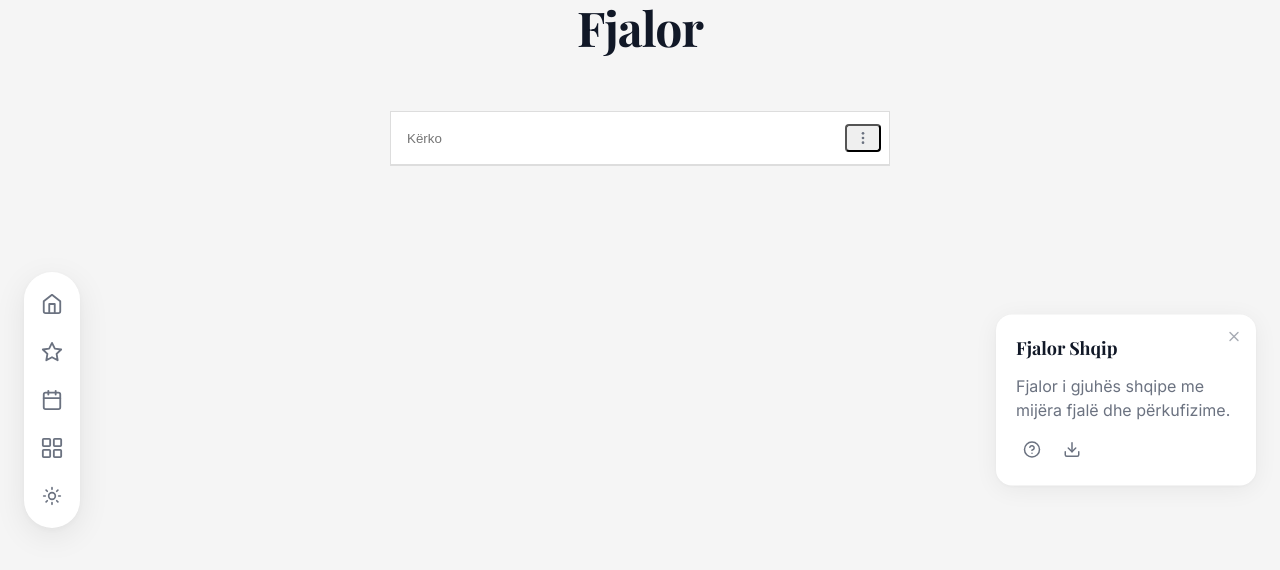
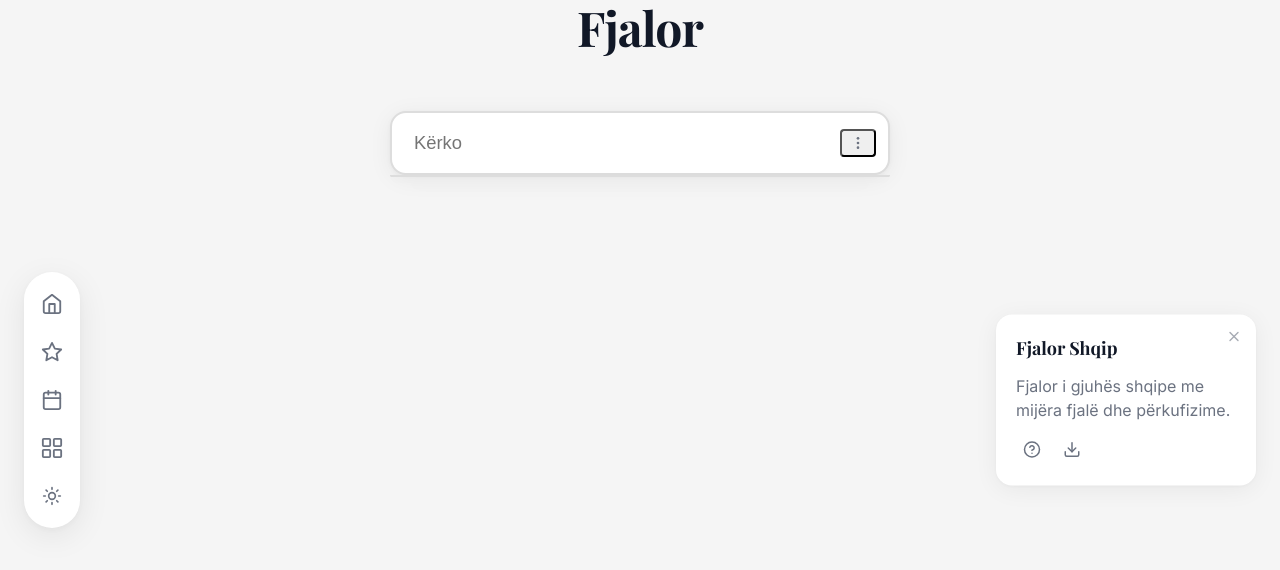
Before and after one commit to labibllaca/fjalorshqip, a React (Vite) app: page / in a window 1280 px wide. Shown: the top 570 px of the page. Built offline with nearby package versions, Linux system fonts and the light colour scheme.

Commit message:
feat: hero search bar with shadow, large input, rounded corners

```diff
--- a/src/components/searchbar/SearchBar.module.scss
+++ b/src/components/searchbar/SearchBar.module.scss
@@ -7,19 +7,23 @@
     background: var(--surface, #fff);
     width: 100%;
     align-items: center;
-    padding: 12px 8px 12px 14px;
+    padding: 16px 12px 16px 20px;
     transition: all 0.2s ease;
-    border: 1px solid var(--border, #ddd);
-    border-radius: 0;
+    border: 2px solid var(--border, #ddd);
+    border-radius: var(--radius-md, 16px);
     box-sizing: border-box;
     cursor: text;
+    box-shadow: var(--shadow-float);
+    font-size: 1.15rem;
 
     &.hasSuggestions {
-      border-bottom: none;
+      border-bottom-left-radius: 0;
+      border-bottom-right-radius: 0;
     }
 
     &:has(input:focus) {
-      border-color: #d53;
+      border-color: var(--accent);
+      box-shadow: var(--shadow-elevated);
     }
 
     input {
@@ -28,6 +32,7 @@
       outline: none;
       background: transparent;
       color: var(--text);
+      font-size: 1.15rem;
     }
 
     .clearButton {
@@ -166,11 +171,12 @@
     z-index: 100;
     display: flex;
     flex-direction: column;
-    border: 1px solid var(--border, #ddd);
+    border: 2px solid var(--border, #ddd);
     border-top: none;
-    border-radius: 0;
+    border-radius: 0 0 var(--radius-md, 16px) var(--radius-md, 16px);
     overflow: hidden;
     background: var(--surface, #fff);
+    box-shadow: var(--shadow-elevated);
 
     @supports (anchor-name: --test) {
       position: fixed;
```
